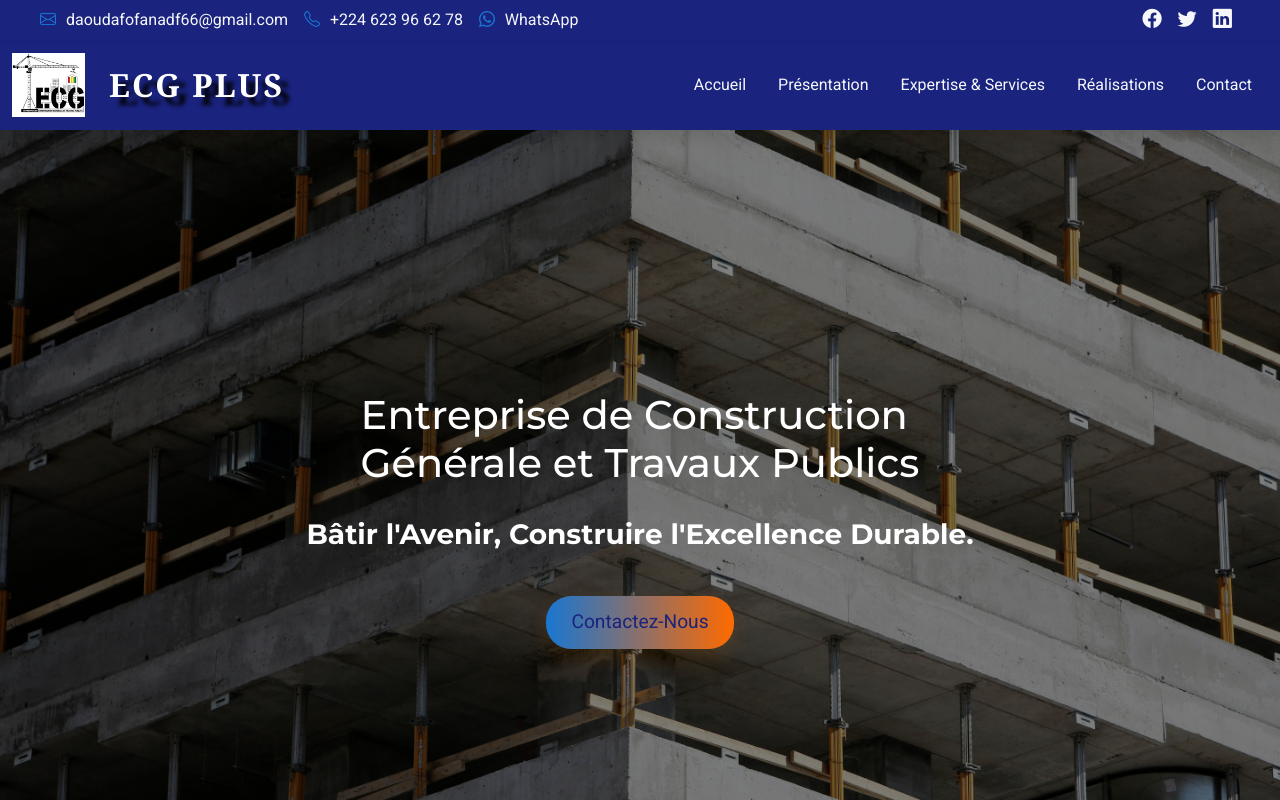
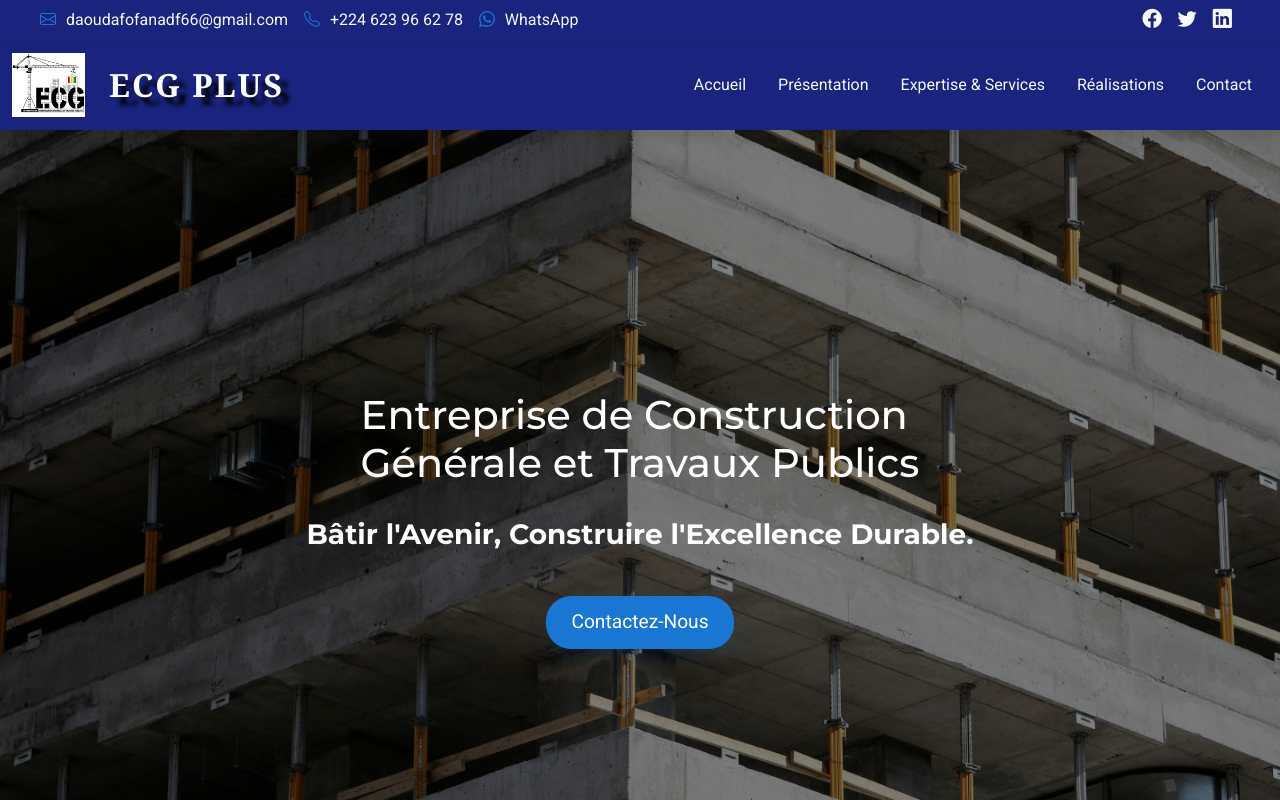
Before and after one commit to Gaslandie/ecg_plus_react, a React (Vite) app: page / in a window 1280 px wide. Shown: the top 800 px of the page. Built offline with nearby package versions, Linux system fonts and the light colour scheme.

Commit message:
Boutons : suppression du dégradé, fond bleu uni pour un style moderne et sobre

```diff
--- a/src/assets/css/style.css
+++ b/src/assets/css/style.css
@@ -361,17 +361,17 @@ p { line-height: 1.7; color: var(--muted); }
 
 /* Primary CTAs */
 .btn-custom, .btn-contact {
-    background: linear-gradient(90deg, var(--gas-secondary), #ff6a00);
-    color: var(--gas-primary) !important;
+    background: var(--gas-secondary);
+    color: #fff !important;
     border: none;
     padding: 12px 26px;
     border-radius: 32px;
-    box-shadow: 0 8px 20px rgba(255,138,0,0.12);
+    box-shadow: 0 8px 20px rgba(25,118,210,0.12);
     transition: transform 0.18s ease, box-shadow 0.18s ease;
 }
 .btn-custom:hover, .btn-contact:hover {
     transform: translateY(-4px);
-    box-shadow: 0 18px 30px rgba(47,42,36,0.12);
+    box-shadow: 0 18px 30px rgba(25,118,210,0.18);
 }
 
 /* Card enhancements */
```
